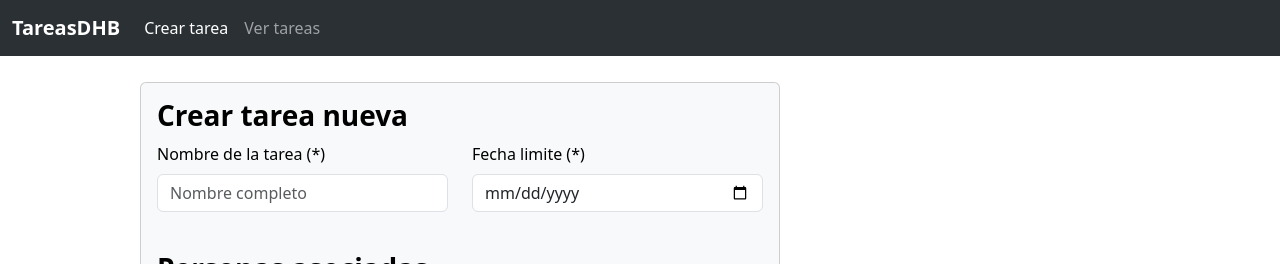
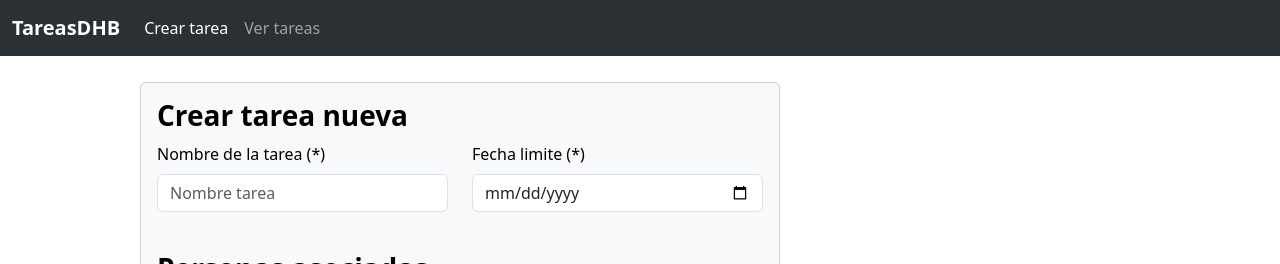
Before and after one commit to davidhb7/pruebaTareas, an Angular app: page /crear-tarea in a window 1280 px wide. Shown: the top 264 px of the page. Built offline with nearby package versions, Linux system fonts and the light colour scheme.

Commit message:
Place holder

```diff
--- a/src/app/components/crear-tarea/crear-tarea.component.html
+++ b/src/app/components/crear-tarea/crear-tarea.component.html
@@ -6,7 +6,7 @@
 
         <div class="col mb-3">
           <label for="nombreTarea" class="form-label">Nombre de la tarea (*)</label>
-          <input type="text" class="form-control" placeholder="Nombre completo" formControlName="nombreTarea">
+          <input type="text" class="form-control" placeholder="Nombre tarea" formControlName="nombreTarea">
           <div *ngIf="formGroupTareas.get('nombreTarea')?.invalid && formGroupTareas.get('nombreTarea')?.touched">
             <p *ngIf="formGroupTareas.get('nombreTarea')?.errors?.['required']" style="color: red;">Nombre es requerido.</p>
           </div>
```
